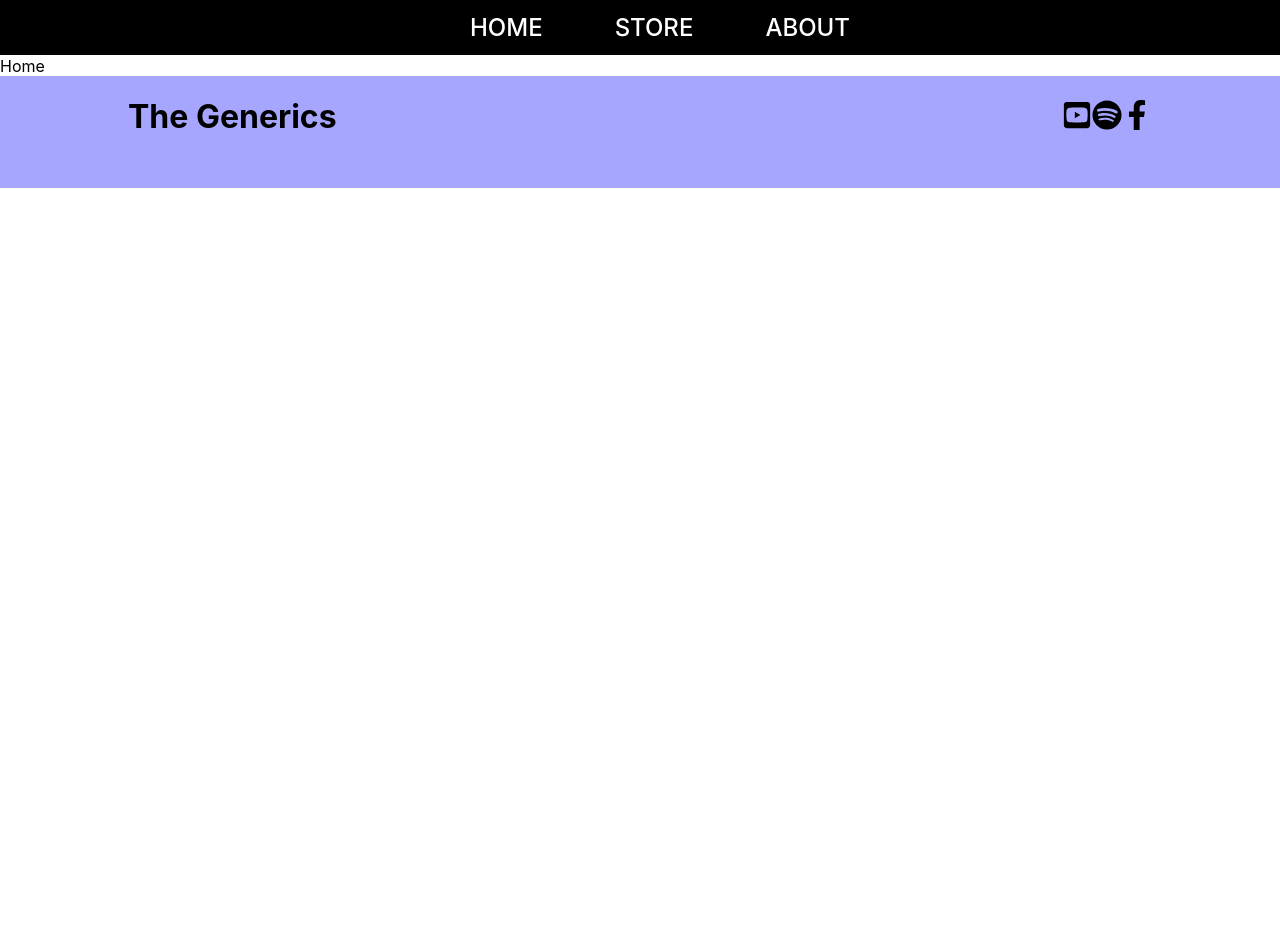
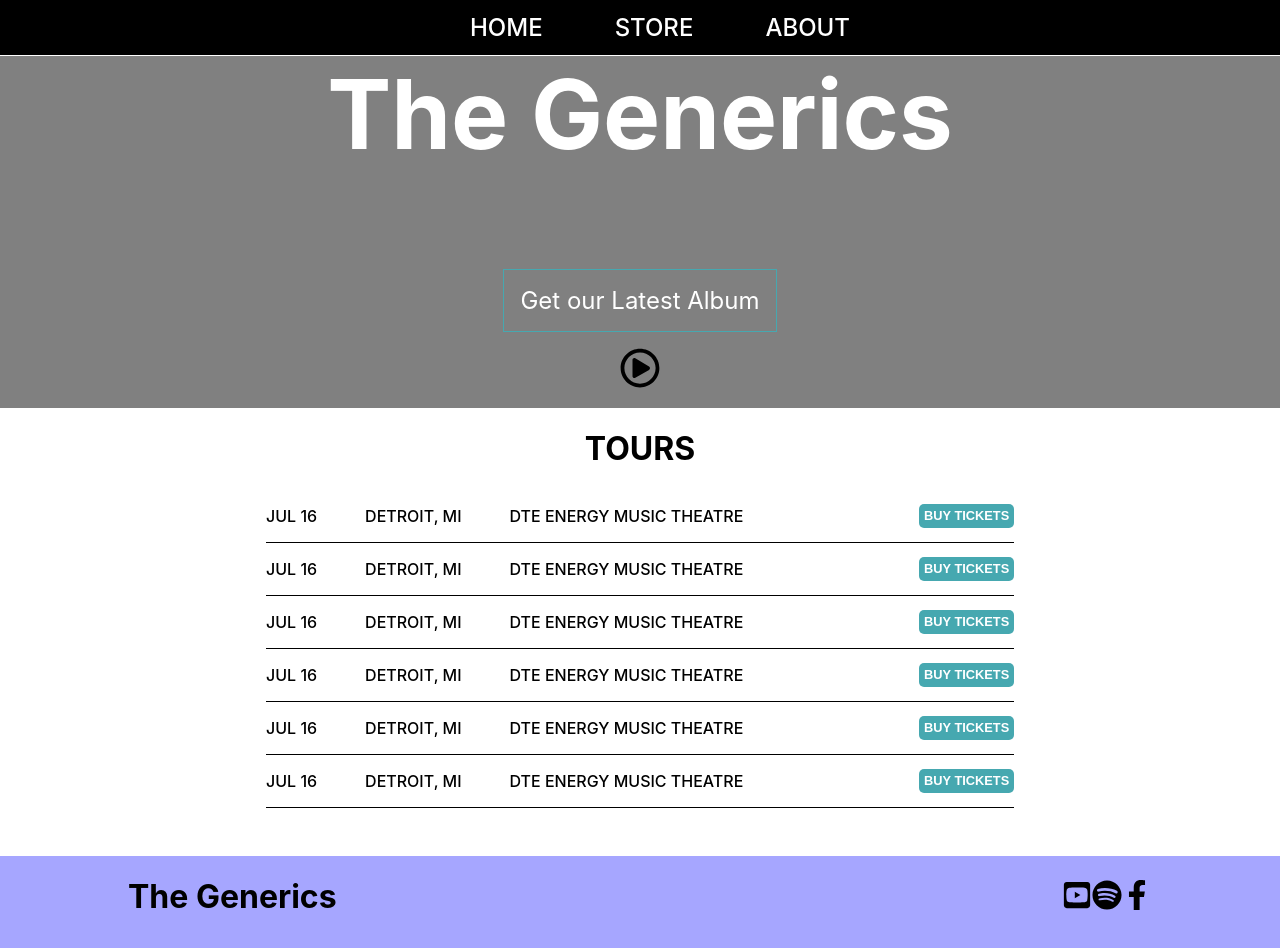
Before and after one commit to Suresh-Kumar-Lohar/S-Ecommerce-website, a React (Create React App) app: page /home in a window 1280 px wide. Shown: the top 948 px of the page. Before the commit the page ends 800 px from the top, so only its background shows below. Built offline with nearby package versions, Linux system fonts and the light colour scheme.

Commit message:
ecommerce task-5

```diff
--- a/src/pages/About.js
+++ b/src/pages/About.js
@@ -1,7 +1,7 @@
 import React from 'react'
 import Title from '../components/Title/Title'
 import classes from './About.module.css'
-import img from '../assets/skl.jpeg'
+import img from '../assets/skl.jpg'
 
 const About = () => {
   return (
--- a/src/pages/Home.js
+++ b/src/pages/Home.js
@@ -1,7 +1,56 @@
 import React from 'react'
-
+import Title from '../components/Title/Title'
+import { FaRegPlayCircle } from 'react-icons/fa'
+import classes from './Home.module.css'
 const Home = () => {
-  return <div>Home</div>
+  return (
+    <div>
+      <Title />
+      <div className={classes.home}>
+        <div className={classes.play}>
+          <p>Get our Latest Album</p>
+          <FaRegPlayCircle size={40} />
+        </div>
+        <h1>TOURS</h1>
+        <div className={classes.tourDetails}>
+          <p>JUL 16</p>
+          <p>DETROIT, MI</p>
+          <p>DTE ENERGY MUSIC THEATRE</p>
+          <button>BUY TICKETS</button>
+        </div>
+        <div className={classes.tourDetails}>
+          <p>JUL 16</p>
+          <p>DETROIT, MI</p>
+          <p>DTE ENERGY MUSIC THEATRE</p>
+          <button>BUY TICKETS</button>
+        </div>
+        <div className={classes.tourDetails}>
+          <p>JUL 16</p>
+          <p>DETROIT, MI</p>
+          <p>DTE ENERGY MUSIC THEATRE</p>
+          <button>BUY TICKETS</button>
+        </div>
+        <div className={classes.tourDetails}>
+          <p>JUL 16</p>
+          <p>DETROIT, MI</p>
+          <p>DTE ENERGY MUSIC THEATRE</p>
+          <button>BUY TICKETS</button>
+        </div>
+        <div className={classes.tourDetails}>
+          <p>JUL 16</p>
+          <p>DETROIT, MI</p>
+          <p>DTE ENERGY MUSIC THEATRE</p>
+          <button>BUY TICKETS</button>
+        </div>
+        <div className={classes.tourDetails}>
+          <p>JUL 16</p>
+          <p>DETROIT, MI</p>
+          <p>DTE ENERGY MUSIC THEATRE</p>
+          <button>BUY TICKETS</button>
+        </div>
+      </div>
+    </div>
+  )
 }
 
 export default Home
--- /dev/null
+++ b/src/pages/Home.module.css
@@ -0,0 +1,54 @@
+.home {
+  margin: 0 0 3rem 0;
+  display: flex;
+  flex-direction: column;
+  align-items: center;
+  justify-content: center;
+}
+
+.play {
+  margin: 0;
+  background: gray;
+  width: 100%;
+  height: 10rem;
+  display: flex;
+  flex-direction: column;
+  align-items: center;
+  justify-content: center;
+}
+
+.play p {
+  cursor: pointer;
+  font-size: 1.5rem;
+  color: white;
+  padding: 1rem;
+  border: 1px solid rgb(70, 168, 176);
+  margin: 0 0 1rem 0;
+}
+
+.tourDetails {
+  display: flex;
+  align-items: center;
+  justify-content: center;
+  border-bottom: 1px solid black;
+}
+
+.tourDetails p {
+  margin-right: 3rem;
+  font-weight: 500;
+}
+
+.tourDetails button {
+  background-color: rgb(70, 168, 176);
+  padding: 0.3rem;
+  font-size: 0.8rem;
+  color: white;
+  font-weight: bold;
+  border-style: none;
+  border-radius: 5px;
+  margin-left: 8rem;
+}
+
+.tourDetails button:hover {
+  background-color: rgb(40, 123, 131);
+}
```
Also changed, not shown: src/assets/skl.jpeg (deleted), src/assets/skl.jpg (added).
